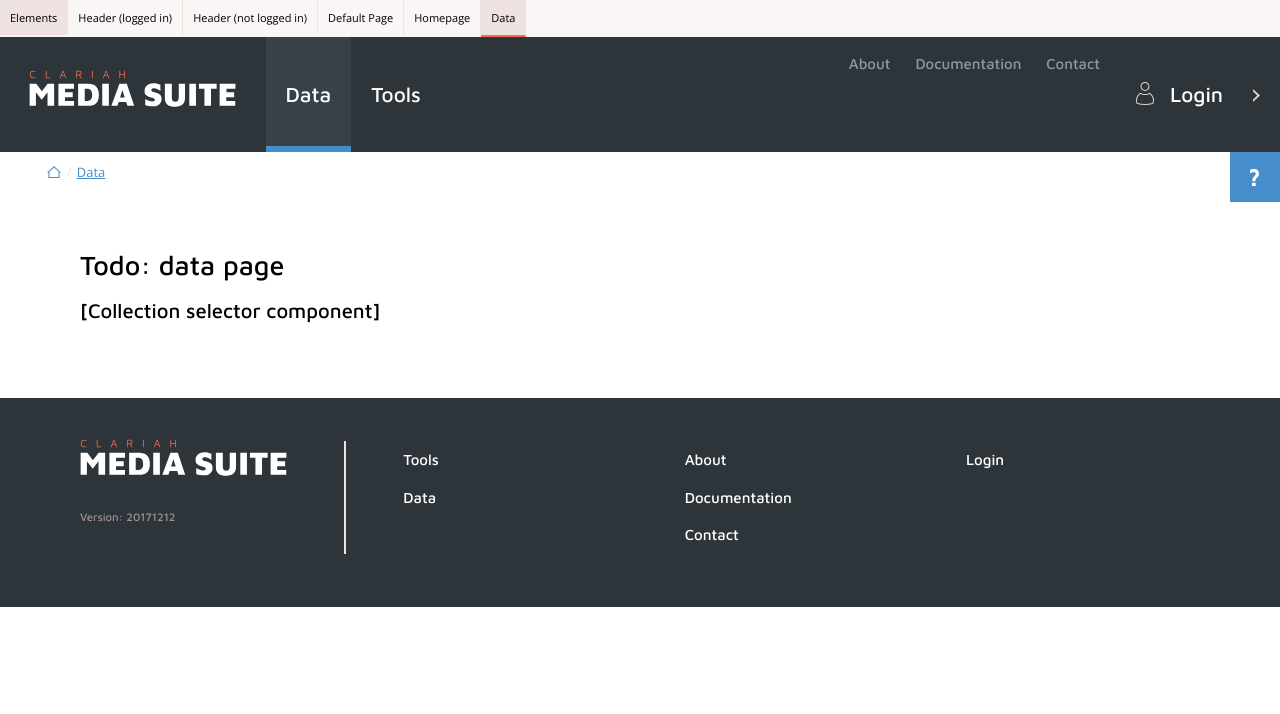
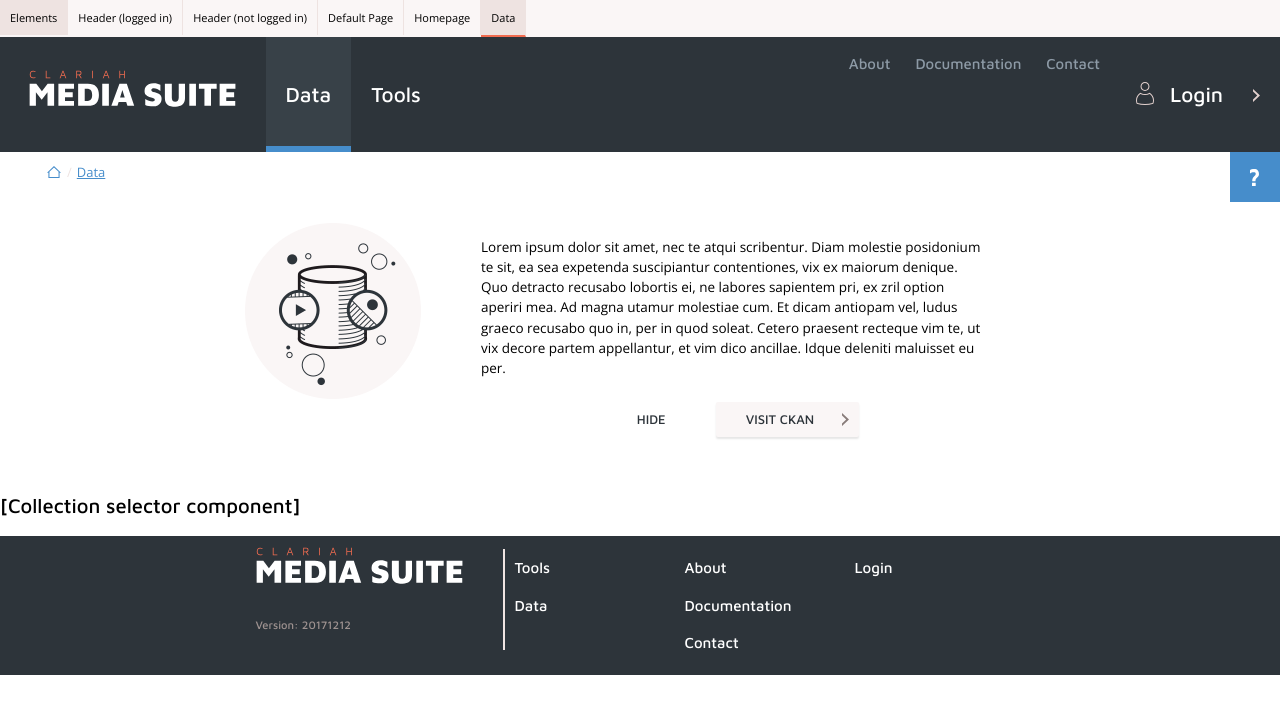
Before and after one commit to Frontwise/mediasuite-design, a React (Create React App) app: page / in a window 1280 px wide. Shown: the top 714 px of the page. Built offline with nearby package versions, Linux system fonts and the light colour scheme.

Commit message:
Add data page top content

```diff
--- a/src/components/Data/Data.js
+++ b/src/components/Data/Data.js
@@ -1,5 +1,6 @@
 import React, { Component } from 'react';
 import { Page, Header } from '../';
+import classNames from 'classnames';
 
 /* Images */
 import banner1 from '../../images/mediasuite-banner1.jpg';
@@ -12,21 +13,41 @@ import logoClariah from '../../images/logo-clariah.png';
 
 class Data extends Component {
 
+  constructor() {
+    super();
+    this.state = {contentVisible: true};
+  }
+
   render() {
+    let {contentVisible} = this.state;
 
     return (
       <Page header={<Header.Examples.NotLoggedIn active="data" />} className="page Data">
 
-        <div className="content">
-          <h1>Todo: data page</h1>
+        <div className={classNames('content', {hidden: !contentVisible})}>
+          <img src={bigiconData} alt="Media Suite Data"/>
+          <div className="info">
+            <div className="description">
+              <p>
+                Lorem ipsum dolor sit amet, nec te atqui scribentur. Diam molestie posidonium te sit, ea sea expetenda suscipiantur contentiones, vix ex maiorum denique. Quo detracto recusabo lobortis ei, ne labores sapientem pri, ex zril option aperiri mea. Ad magna utamur molestiae cum. Et dicam antiopam vel, ludus graeco recusabo quo in, per in quod soleat. Cetero praesent recteque vim te, ut vix decore partem appellantur, et vim dico ancillae. Idque deleniti maluisset eu per.
+              </p>
+            </div>
 
-          <div className="collection-selector-component">
-            <h2>[Collection selector component]</h2>
+            <div className="actions">
+              <a
+                className="btn blank"
+                onClick={() => this.setState({contentVisible: !contentVisible})}
+              >
+                  Hide
+              </a>
+              <a href="" className="btn">Visit CKAN</a>
+            </div>
           </div>
         </div>
 
-
-
+        <div className="collection-selector-component">
+          <h2>[Collection selector component]</h2>
+        </div>
 
       </Page>
     );
--- a/src/components/Data/Data.scss
+++ b/src/components/Data/Data.scss
@@ -0,0 +1,44 @@
+.page.Data{
+  .content{
+    display: flex;
+    flex-wrap: wrap;
+    justify-content: center;
+    align-items: flex-start;
+    max-width: $maxTextBodyWidth;
+    padding: 0;
+
+    // Hide animation
+    overflow: hidden;
+    &.hidden {
+      animation: data-content-hide 0.4s forwards ease-out;
+    }
+    @keyframes data-content-hide {
+        0% {
+          max-height: 400px;
+        }
+        100% {
+          max-height: 0px;
+          opacity: 0;
+          display: none;
+        }
+    }
+
+    > img {
+      width: 176px;
+      margin: 30px;
+    }
+
+    .info {
+      margin: 30px;
+      flex: 1;
+      min-width: 250px;
+      max-width: 100vw;
+    }
+
+    .actions {
+      display: flex;
+      justify-content: center;
+      flex-wrap: wrap;
+    }
+  }
+}
--- a/src/components/index.scss
+++ b/src/components/index.scss
@@ -6,3 +6,4 @@
 @import './Help/Help.scss';
 @import './Homepage/Homepage.scss';
 @import './Page/Page.scss';
+@import './Data/Data.scss';
```
